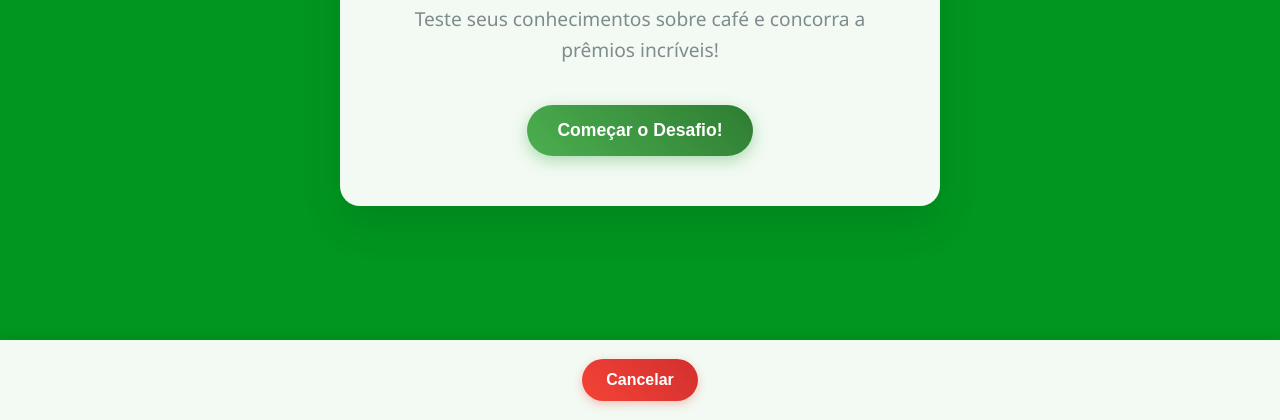
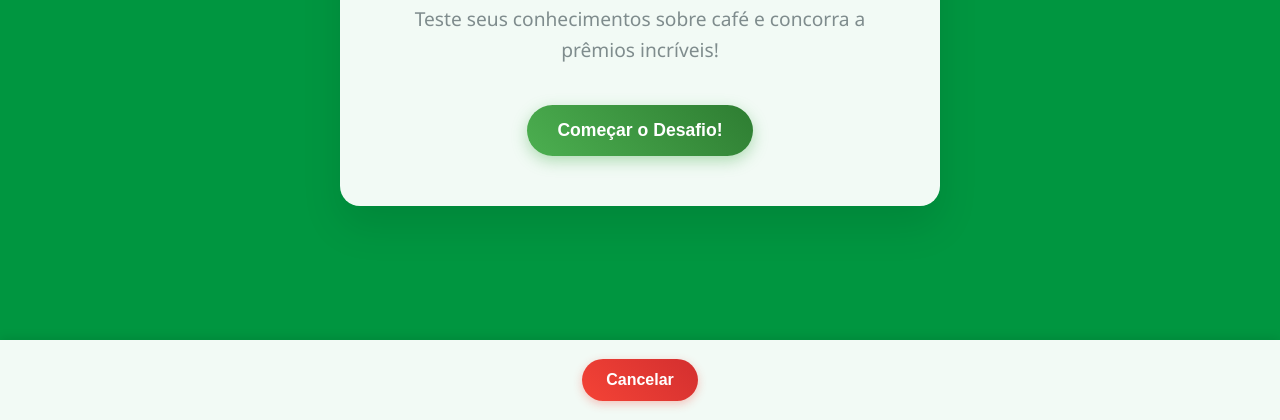
Before and after one commit to ricktcunha/AdubosReal, a plain HTML site: page index.html in a window 1280 px wide. Shown: the part 380-800 px from the top of the page. Drawn offline with Linux system fonts and the light colour scheme.

Commit message:
Retornando background para verde flat #009640

```diff
--- a/style.css
+++ b/style.css
@@ -7,7 +7,7 @@
 
 body {
     font-family: 'Segoe UI', Tahoma, Geneva, Verdana, sans-serif;
-    background: #009620;
+    background: #009640;
     min-height: 100vh;
     overflow: hidden;
     padding-top: 80px; /* Espaço para o header fixo */
```
